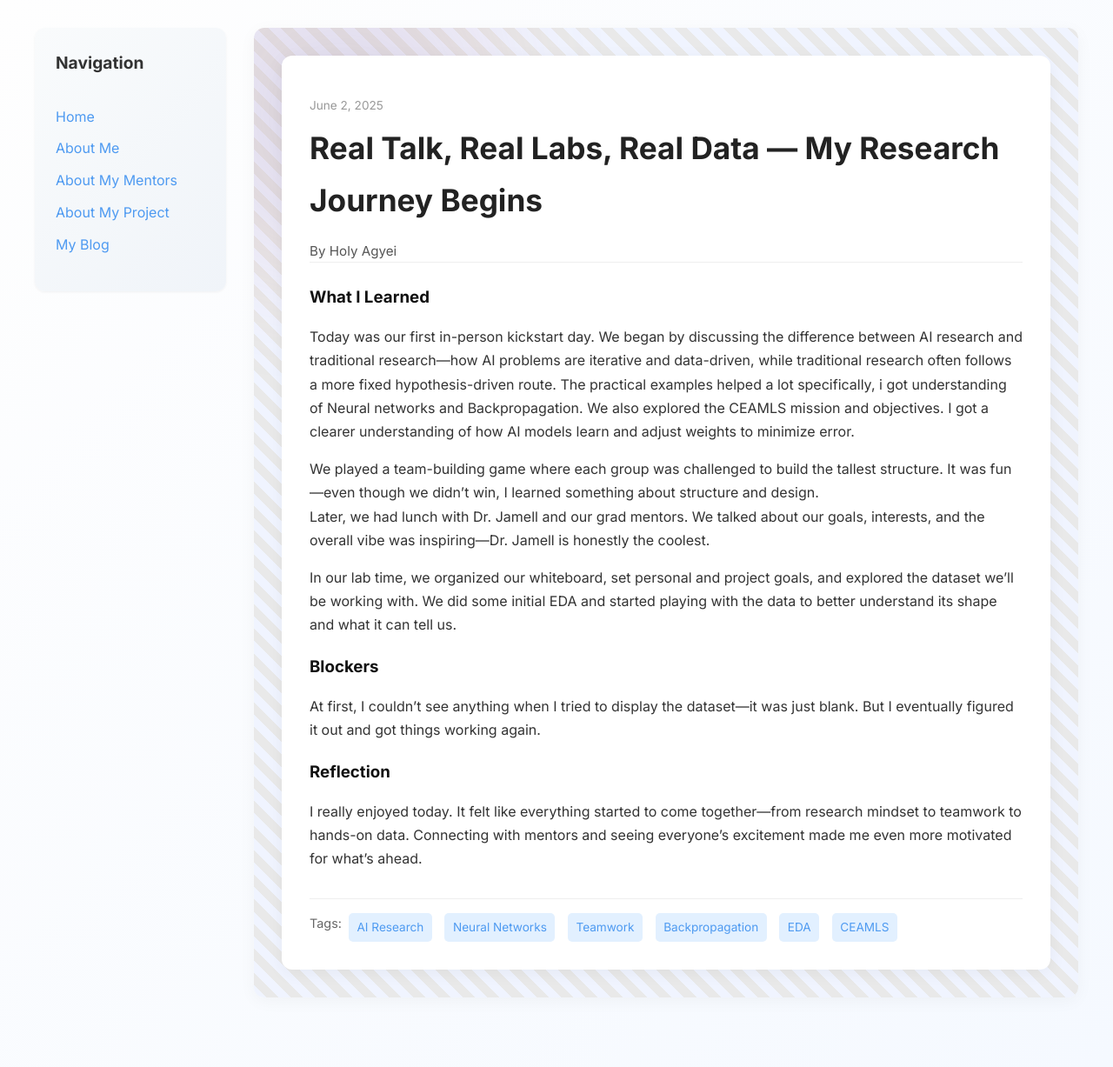
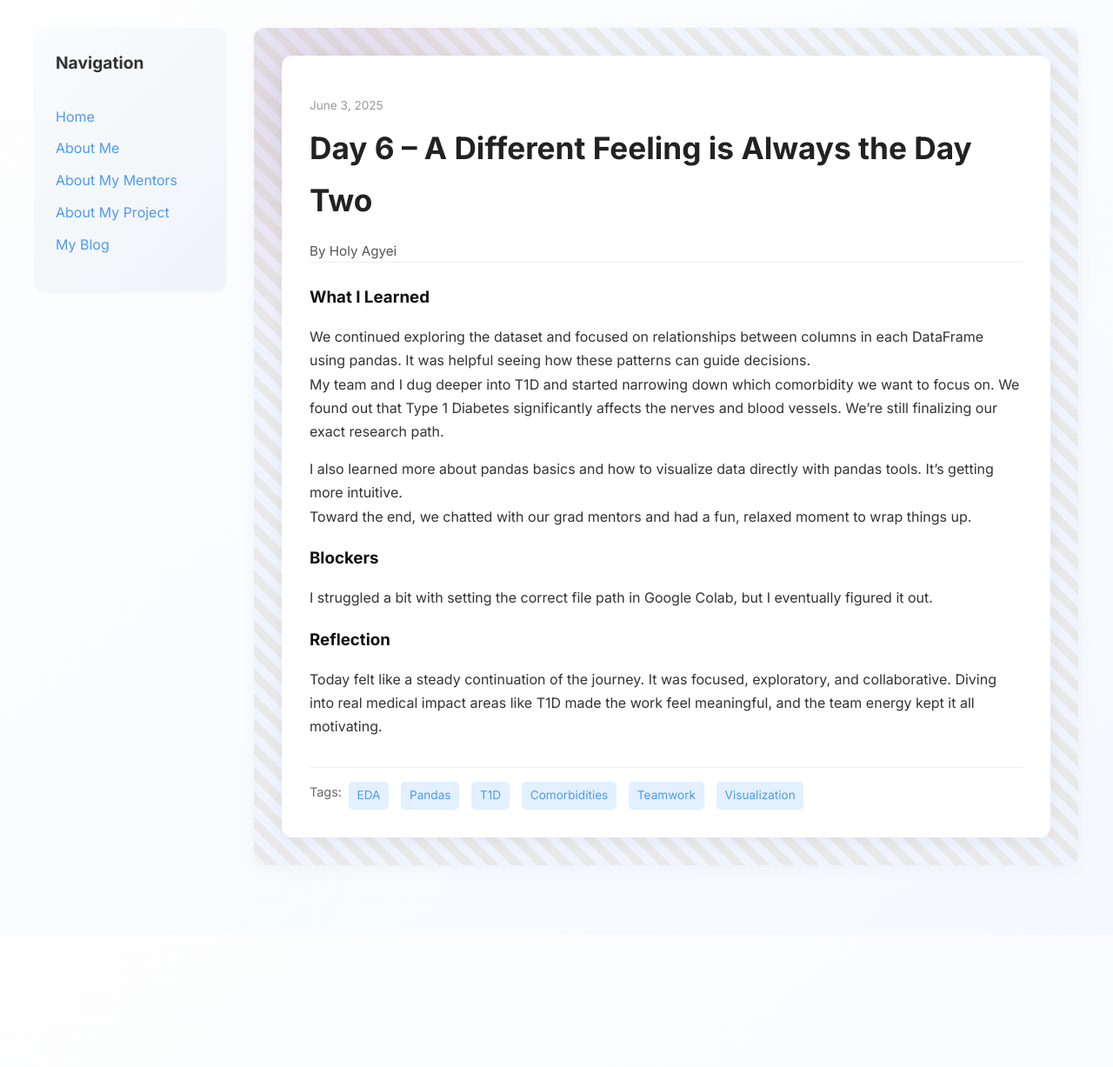
Before and after one commit to holly-agyei/holly-agyei.github.io, a Jekyll site: the page built from _posts/2025-06-03-day-6.md, in a window 1280 px wide. Shown: the whole page at 87% size. Built offline with Jekyll 4.4.1, drawn with Linux system fonts in a browser that asks for light colours; after the commit the page ends 1075 px from its top, so only the background shows below that.

Commit message:
Update 2025-06-03-day-6.md

```diff
--- a/_posts/2025-06-03-day-6.md
+++ b/_posts/2025-06-03-day-6.md
@@ -1,24 +1,22 @@
 ---
 layout: post
-title: "Real Talk, Real Labs, Real Data — My Research Journey Begins"
-date: 2025-06-02
+title: "Day 6 – A Different Feeling is Always the Day Two"
+date: 2025-06-03
 author: Holy Agyei
-permalink: /day5.html
-tags: ["AI Research", "Neural Networks", "Teamwork", "Backpropagation", "EDA", "CEAMLS"]
+permalink: /day6.html
+tags: ["EDA", "Pandas", "T1D", "Comorbidities", "Teamwork", "Visualization"]
 
 what_i_learned: |
-  Today was our first in-person kickstart day. We began by discussing the difference between AI research and traditional research—how AI problems are iterative and data-driven, while traditional research often follows a more fixed hypothesis-driven route. The practical examples helped a lot specifically, i got understanding of Neural networks and Backpropagation.
-  We also explored the CEAMLS mission and objectives. I got a clearer understanding of how AI models learn and adjust weights to minimize error.
+  We continued exploring the dataset and focused on relationships between columns in each DataFrame using pandas. It was helpful seeing how these patterns can guide decisions.
+  My team and I dug deeper into T1D and started narrowing down which comorbidity we want to focus on. We found out that Type 1 Diabetes significantly affects the nerves and blood vessels. We're still finalizing our exact research path.
 
-  We played a team-building game where each group was challenged to build the tallest structure. It was fun—even though we didn’t win, I learned something about structure and design.
-  Later, we had lunch with Dr. Jamell and our grad mentors. We talked about our goals, interests, and the overall vibe was inspiring—Dr. Jamell is honestly the coolest.
-
-  In our lab time, we organized our whiteboard, set personal and project goals, and explored the dataset we’ll be working with. We did some initial EDA and started playing with the data to better understand its shape and what it can tell us.
+  I also learned more about pandas basics and how to visualize data directly with pandas tools. It’s getting more intuitive.
+  Toward the end, we chatted with our grad mentors and had a fun, relaxed moment to wrap things up.
 
 blockers: |
-  At first, I couldn’t see anything when I tried to display the dataset—it was just blank. But I eventually figured it out and got things working again.
+  I struggled a bit with setting the correct file path in Google Colab, but I eventually figured it out.
 
 reflection: |
-  I really enjoyed today. It felt like everything started to come together—from research mindset to teamwork to hands-on data. Connecting with mentors and seeing everyone’s excitement made me even more motivated for what’s ahead.
+  Today felt like a steady continuation of the journey. It was focused, exploratory, and collaborative. Diving into real medical impact areas like T1D made the work feel meaningful, and the team energy kept it all motivating.
 
 ---
```
